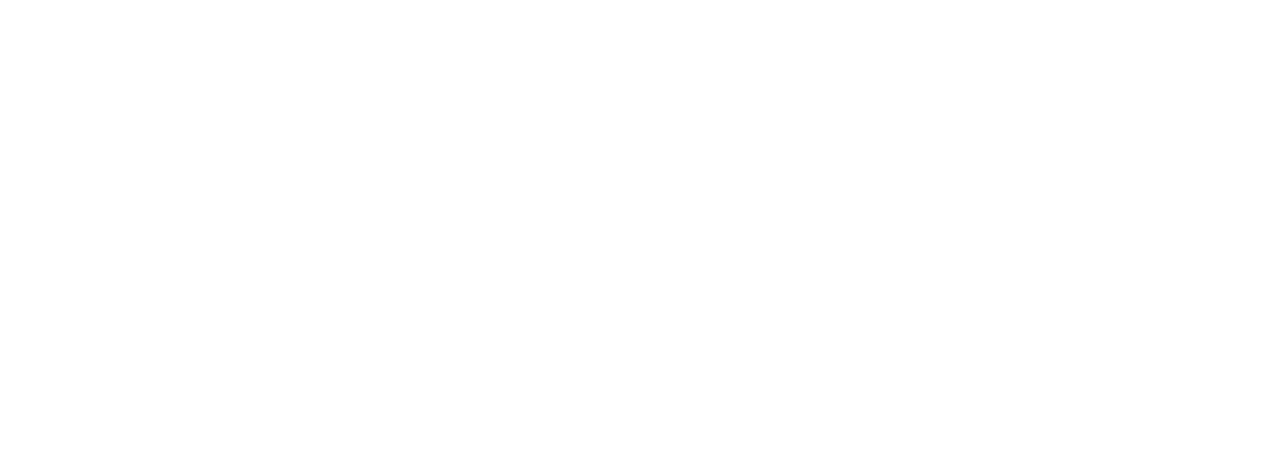
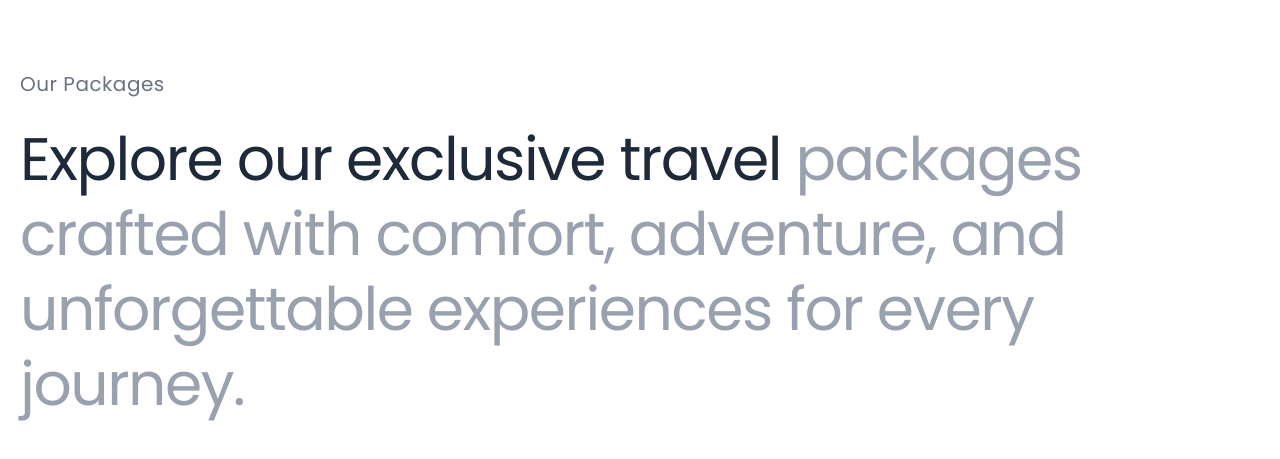
Before and after one commit to afterrender1/ajwa-tour-travels, a Next.js app: page / in a window 1280 px wide. Shown: the part 1831-2290 px from the top of the page. Before the commit the page ends 1845 px from the top, so only its background shows below. Built offline with nearby package versions, Linux system fonts and the light colour scheme.

Commit message:
our packeges component stared ,

```diff
--- a/components/Home.jsx
+++ b/components/Home.jsx
@@ -2,6 +2,7 @@
 import Navbar from './Navbar'
 import Hero from './Hero'
 import AboutUs from './AboutUs'
+import OurPackeges from './OurPackeges'
 
 const Home = () => {
   return (
@@ -9,6 +10,7 @@
     <Navbar/>
     <Hero/>
     <AboutUs/>
+    <OurPackeges/>
 
     </>
   )
--- /dev/null
+++ b/components/OurPackeges.jsx
@@ -0,0 +1,30 @@
+import React from "react";
+import { Poppins } from "next/font/google";
+
+const poppins = Poppins({
+  weight: ["400", "700"],
+  subsets: ["latin"],
+});
+
+const OurPackeges = () => {
+  return (
+    <>
+      <div
+        className={`mx-auto max-w-400 px-5 select-none ${poppins.className}`}
+      >
+        <h4 className="text-xl mt-14 mb-6 text-gray-500 tracking-wide">
+          Our Packages
+        </h4>
+        <p className="mb-10 text-3xl sm:text-5xl lg:text-6xl tracking-tight leading-tight text-gray-800">
+          Explore our exclusive travel{" "}
+          <span className="text-gray-400">
+            packages crafted with comfort, adventure, and unforgettable
+            experiences for every journey.
+          </span>
+        </p>
+      </div>
+    </>
+  );
+};
+
+export default OurPackeges;
```
